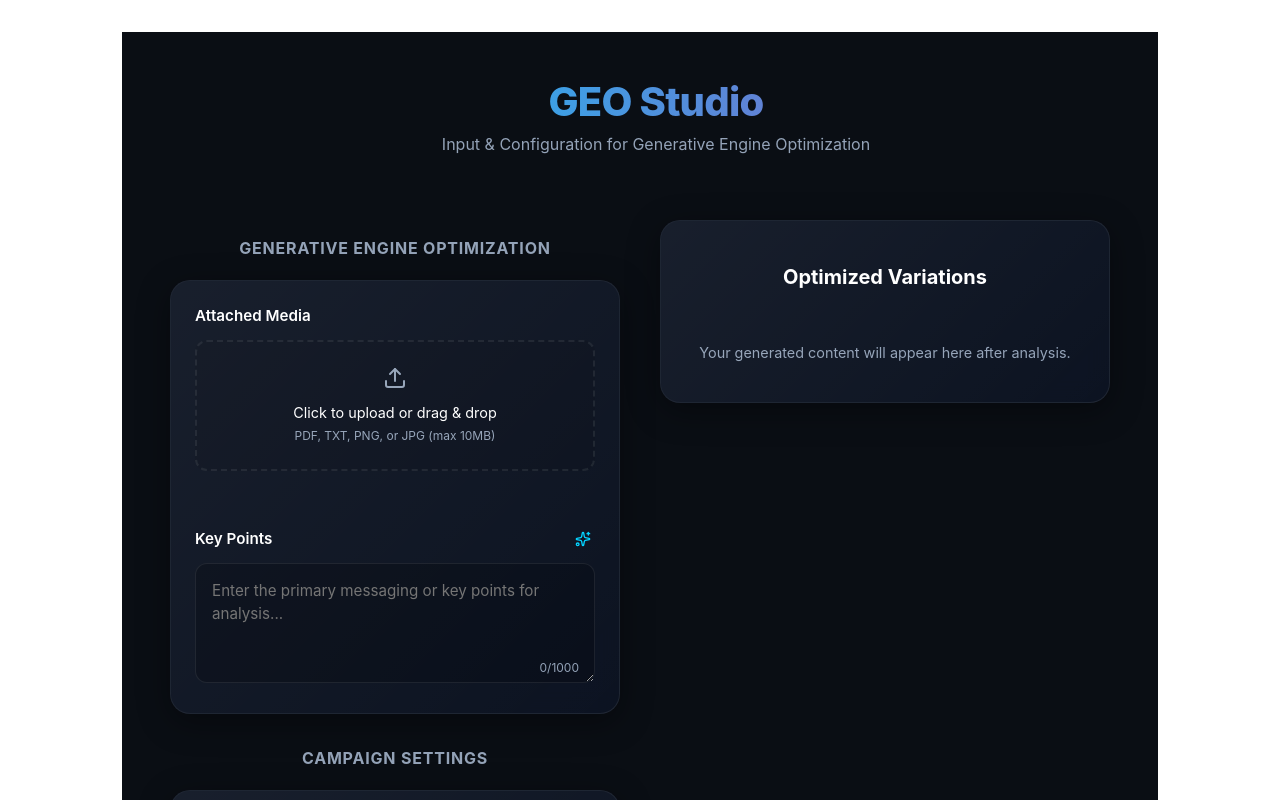
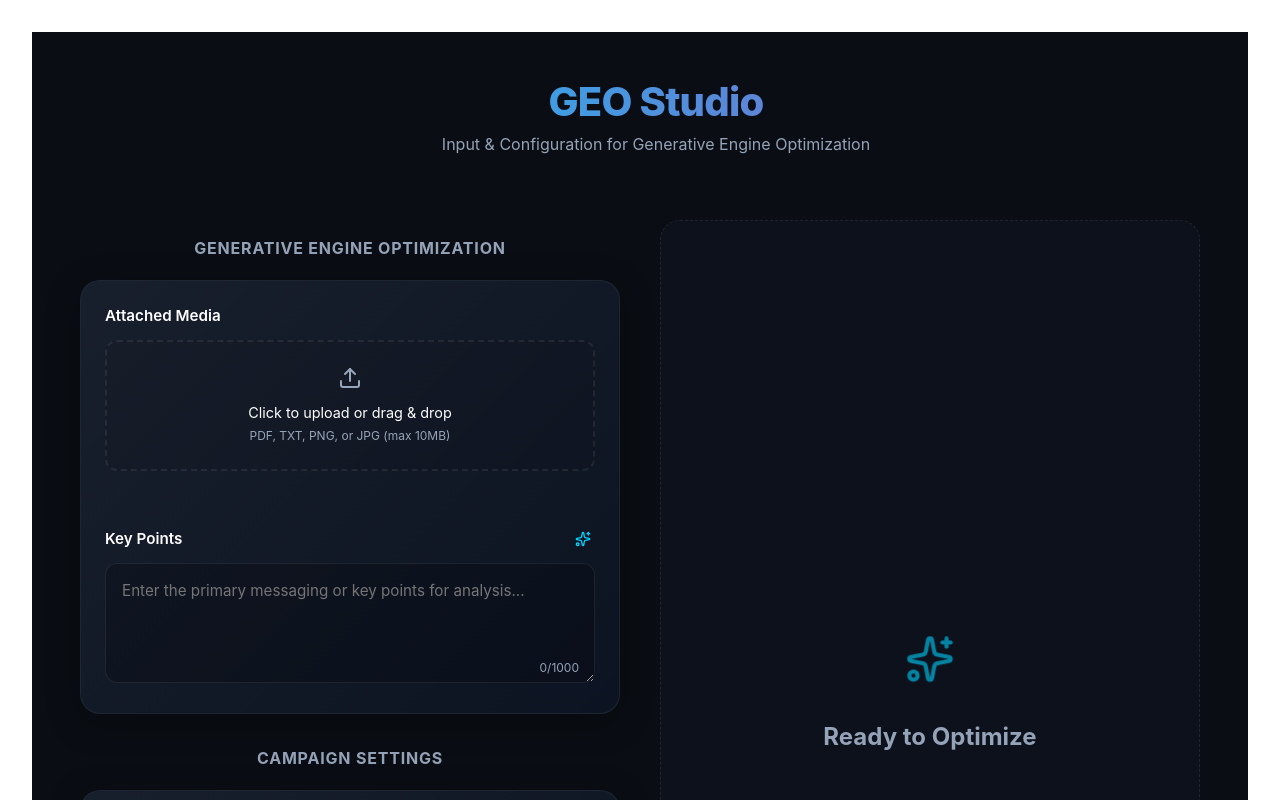
Before and after one commit to MalithAmodya/Orean_360_V1, a React (Vite) app: page / in a window 1280 px wide. Shown: the top 800 px of the page. Built offline with nearby package versions, Linux system fonts and the light colour scheme.

Commit message:
feat: Implemented RightPanel structure

```diff
--- a/src/GEOStudio.jsx
+++ b/src/GEOStudio.jsx
@@ -83,6 +83,7 @@ const GEOStudio = () => {
           results={results}
           isAnalyzing={isAnalyzing}
         />
+
       </main>
     </div>
   );
--- /dev/null
+++ b/src/RightPanel.css
@@ -0,0 +1,121 @@
+/* RightPanel.css */
+.right-panel {
+    display: flex;
+    flex-direction: column;
+    gap: 2rem;
+    height: 100%;
+}
+
+.results-placeholder {
+    display: flex;
+    align-items: center;
+    justify-content: center;
+    height: 100%;
+    min-height: 500px;
+    background: rgba(15, 23, 42, 0.4);
+    border: 1px dashed var(--geo-glass-border);
+    border-radius: 1.25rem;
+    color: var(--geo-text-secondary);
+    text-align: center;
+    padding: 2rem;
+}
+
+.placeholder-content {
+    display: flex;
+    flex-direction: column;
+    align-items: center;
+    gap: 1rem;
+}
+
+.placeholder-icon {
+    color: var(--geo-neon-blue);
+    opacity: 0.5;
+    animation: pulse 2s infinite ease-in-out;
+}
+
+@keyframes pulse {
+
+    0%,
+    100% {
+        transform: scale(1);
+        opacity: 0.5;
+    }
+
+    50% {
+        transform: scale(1.1);
+        opacity: 0.8;
+    }
+}
+
+/* Best Variation Styles */
+.best-variation-header {
+    display: flex;
+    justify-content: space-between;
+    align-items: center;
+    margin-bottom: 1.5rem;
+    padding-bottom: 1rem;
+    border-bottom: 1px solid var(--geo-glass-border);
+}
+
+.best-variation-title {
+    display: flex;
+    align-items: center;
+    gap: 0.75rem;
+    font-size: 1.25rem;
+    font-weight: 600;
+    color: var(--geo-text-primary);
+}
+
+.best-badge {
+    background: linear-gradient(135deg, rgba(0, 210, 255, 0.1), rgba(157, 80, 187, 0.1));
+    border: 1px solid var(--geo-neon-purple);
+    color: #fff;
+    padding: 0.25rem 0.75rem;
+    border-radius: 1rem;
+    font-size: 0.75rem;
+    font-weight: 600;
+    text-transform: uppercase;
+    letter-spacing: 0.05em;
+}
+
+.content-preview {
+    background: rgba(0, 0, 0, 0.2);
+    border-radius: 0.75rem;
+    padding: 1.5rem;
+    margin-bottom: 1.5rem;
+    border: 1px solid rgba(255, 255, 255, 0.05);
+}
+
+.content-text {
+    color: var(--geo-text-primary);
+    line-height: 1.6;
+    font-size: 1rem;
+    white-space: pre-wrap;
+}
+
+.action-buttons {
+    display: flex;
+    gap: 1rem;
+    margin-top: 1rem;
+}
+
+.icon-btn {
+    display: flex;
+    align-items: center;
+    justify-content: center;
+    width: 40px;
+    height: 40px;
+    border-radius: 0.5rem;
+    background: rgba(255, 255, 255, 0.05);
+    border: 1px solid var(--geo-glass-border);
+    color: var(--geo-text-secondary);
+    cursor: pointer;
+    transition: all 0.2s ease;
+}
+
+.icon-btn:hover {
+    background: rgba(255, 255, 255, 0.1);
+    color: var(--geo-neon-blue);
+    border-color: var(--geo-neon-blue);
+    transform: translateY(-2px);
+}
--- a/src/RightPanel.jsx
+++ b/src/RightPanel.jsx
@@ -1,18 +1,67 @@
 import React from 'react';
+import { Sparkles, Copy, Check, ThumbsUp, ThumbsDown } from 'lucide-react';
 import GlassCard from './components/ui/GlassCard';
+import './RightPanel.css';
 
-const RightPanel = () => {
+const RightPanel = ({ results, isAnalyzing }) => {
+    const [copied, setCopied] = React.useState(false);
+
+    const handleCopy = () => {
+        if (results?.best?.content) {
+            navigator.clipboard.writeText(results.best.content);
+            setCopied(true);
+            setTimeout(() => setCopied(false), 2000);
+        }
+    };
+
+    if (!results && !isAnalyzing) {
+        return (
+            <section className="right-panel">
+                <div className="results-placeholder">
+                    <div className="placeholder-content">
+                        <Sparkles size={48} className="placeholder-icon" />
+                        <h2>Ready to Optimize</h2>
+                        <p>Configure your content settings and run the analysis to see AI-generated variations here.</p>
+                    </div>
+                </div>
+            </section>
+        );
+    }
+
     return (
         <section className="right-panel">
-            <GlassCard>
-                <h2 style={{ fontSize: '1.25rem', marginBottom: '1rem' }}>Optimized Variations</h2>
-                <p style={{ color: 'var(--geo-text-secondary)', fontSize: '0.9rem' }}>
-                    Your generated content will appear here after analysis.
-                </p>
-            </GlassCard>
+            {/* Best Variation Card */}
+            {results?.best && (
+                <GlassCard glowColor="rgba(0, 210, 255, 0.15)">
+                    <div className="best-variation-header">
+                        <div className="best-variation-title">
+                            <Sparkles size={24} color="var(--geo-neon-blue)" />
+                            <h3>Best Variation</h3>
+                            <span className="best-badge">Top Pick</span>
+                        </div>
+                    </div>
+
+                    <div className="content-preview">
+                        <div className="content-text">
+                            {results.best.content}
+                        </div>
+                    </div>
+
+                    <div className="action-buttons">
+                        <button className="icon-btn" onClick={handleCopy} title="Copy to Clipboard">
+                            {copied ? <Check size={18} color="var(--geo-neon-blue)" /> : <Copy size={18} />}
+                        </button>
+                        <button className="icon-btn" title="Good Result">
+                            <ThumbsUp size={18} />
+                        </button>
+                        <button className="icon-btn" title="Bad Result">
+                            <ThumbsDown size={18} />
+                        </button>
+                    </div>
+                </GlassCard>
+            )}
         </section>
     );
 };
 
-
 export default RightPanel;
```
